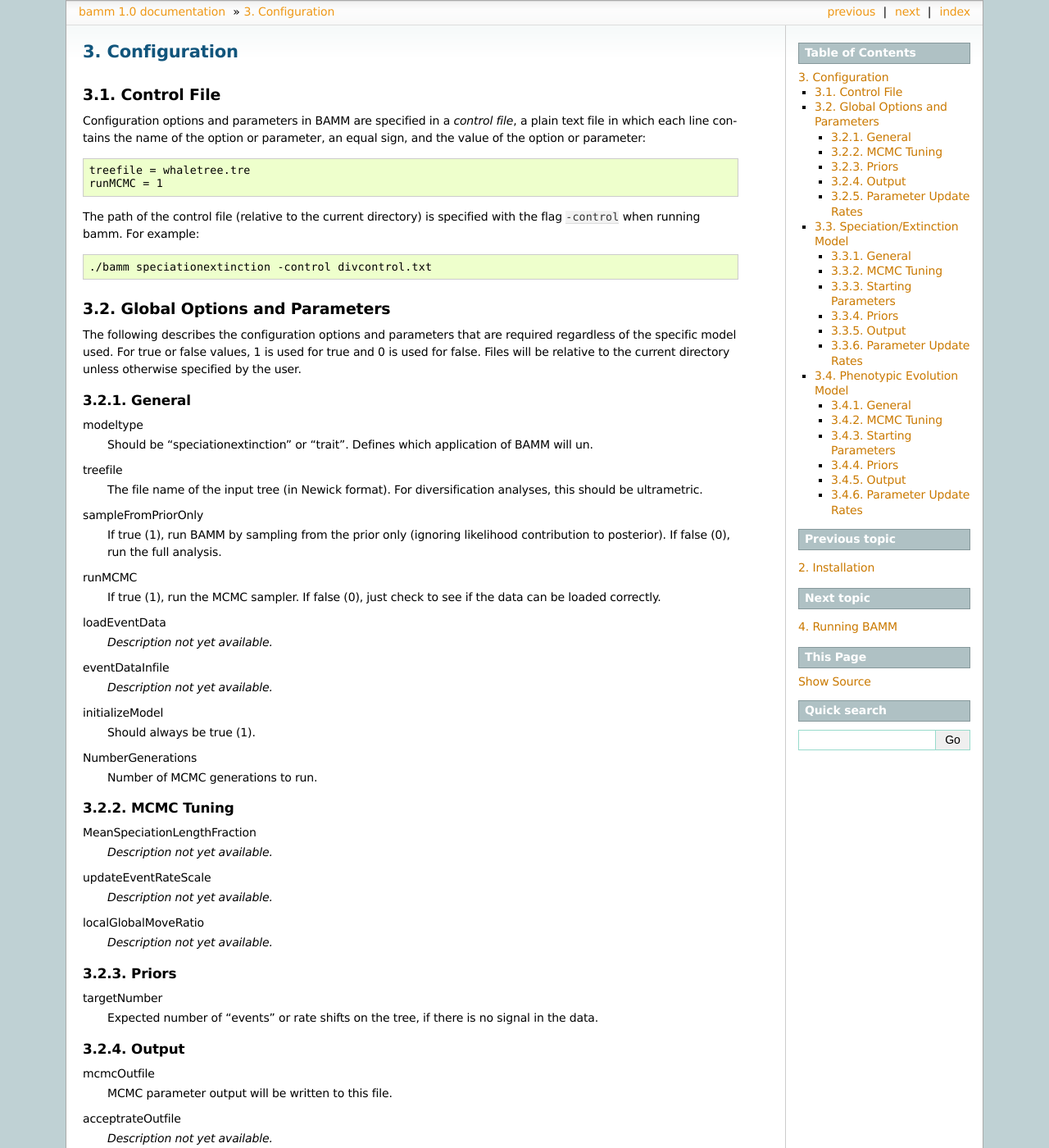
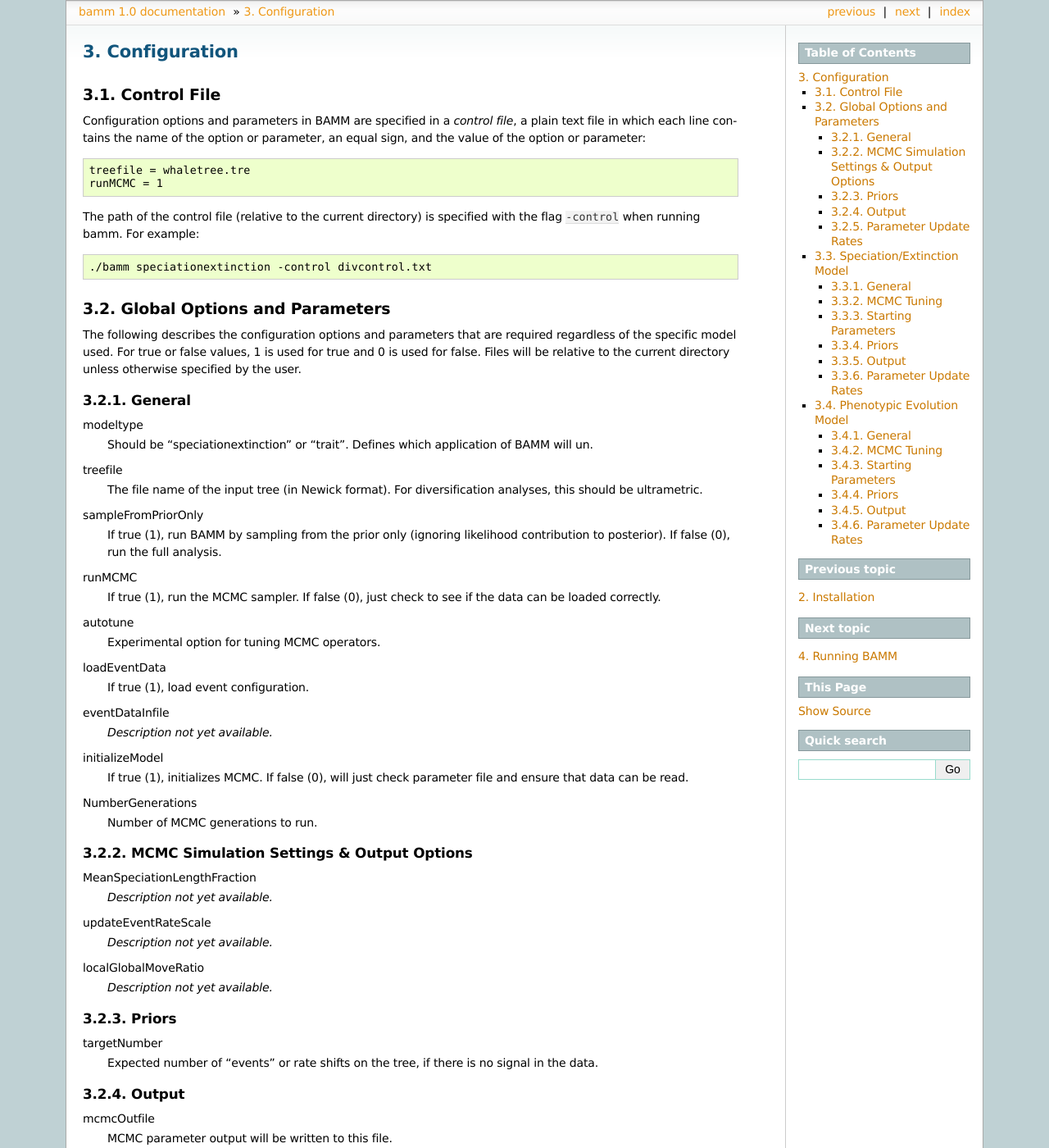
Before and after one commit to macroevolution/bamm, a Sphinx documentation site: the page built from doc/source/configuration.rst, in a window 1280 px wide and 1400 px high. Shown: the whole window at 82% size. Built offline with Sphinx 7.4.7, drawn with Linux system fonts in a browser that asks for light colours; formulas are drawn with MathJax 3; pages that are not in the unit, such as notebooks, are missing from menus.

Commit message:
Edit configuration.rst to reflect current divcontrol.txt

```diff
--- a/doc/source/configuration.rst
+++ b/doc/source/configuration.rst
@@ -48,19 +48,22 @@
   If true (1), run the MCMC sampler.
   If false (0), just check to see if the data can be loaded correctly.
 
+autotune
+  Experimental option for tuning MCMC operators.
+
 loadEventData
-  *Description not yet available.*
+  If true (1), load event configuration.
 
 eventDataInfile
   *Description not yet available.*
 
 initializeModel
-  Should always be true (1).
+  If true (1), initializes MCMC. If false (0), will just check parameter file and ensure that data can be read.
 
 NumberGenerations
   Number of MCMC generations to run.
 
-MCMC Tuning
+MCMC Simulation Settings & Output Options
 ...........
 
 MeanSpeciationLengthFraction
```
